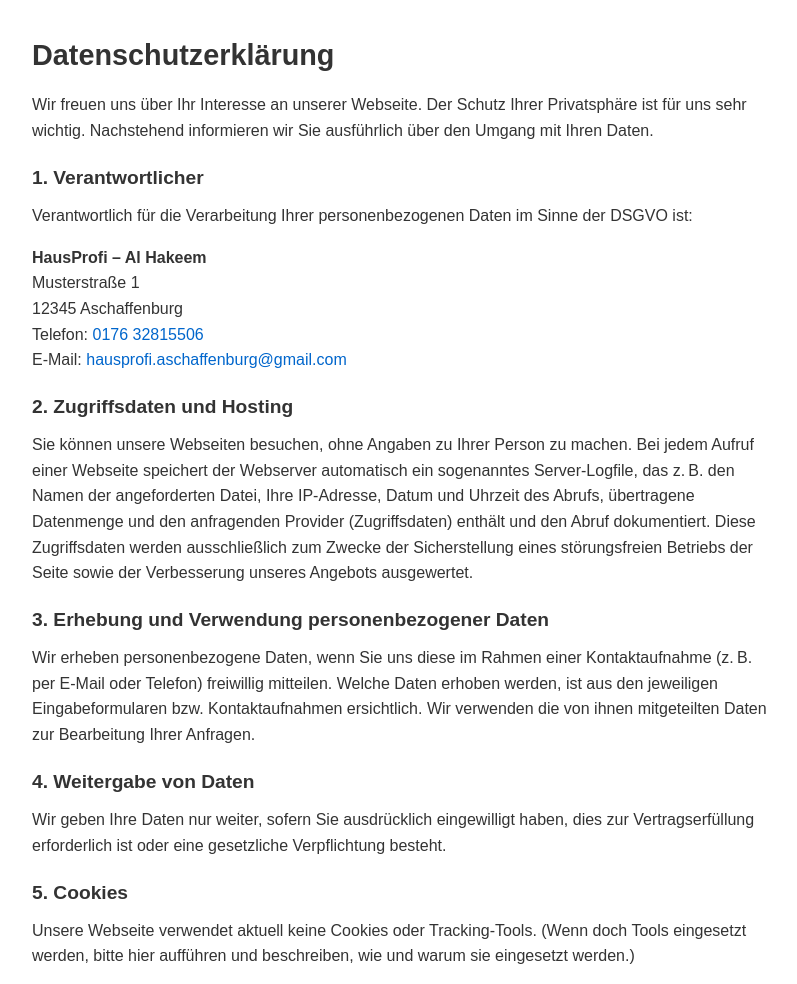
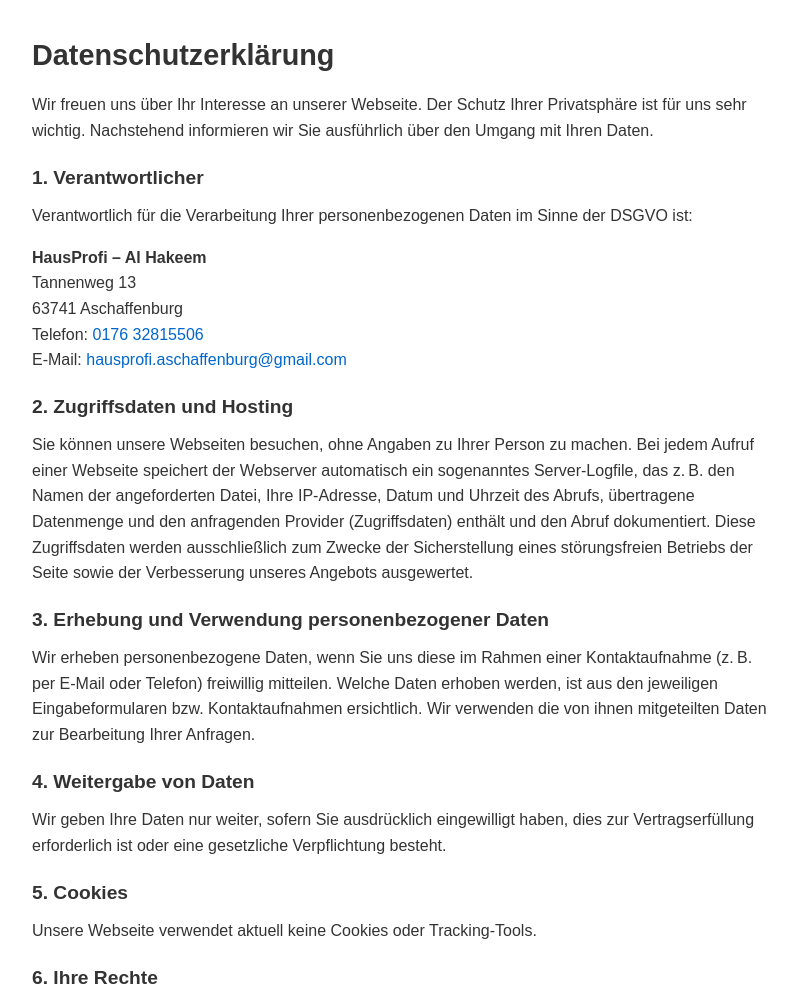
Before and after one commit to trklkddr/hausprofi, a plain HTML site: page datenschutz.html in a window 1280 px wide. Shown: the top 984 px of the page, without its empty margins (240-1037 px from the left). Drawn offline with Linux system fonts and the light colour scheme.

Commit message:
Update datenschutz.html -

```diff
--- a/datenschutz.html
+++ b/datenschutz.html
@@ -89,8 +89,8 @@
     Verantwortlich für die Verarbeitung Ihrer personenbezogenen Daten im Sinne der DSGVO ist:
   </p>
   <p><strong>HausProfi – Al Hakeem</strong><br>
-  Musterstraße 1<br>
-  12345 Aschaffenburg<br>
+  Tannenweg 13<br>
+  63741 Aschaffenburg<br>
   Telefon: <a href="tel:+4917632815506">0176 32815506</a><br>
   E-Mail: <a href="mailto:hausprofi.aschaffenburg@gmail.com">hausprofi.aschaffenburg@gmail.com</a>
   </p>
@@ -122,8 +122,7 @@
 
   <h2>5. Cookies</h2>
   <p>
-    Unsere Webseite verwendet aktuell keine Cookies oder Tracking-Tools. (Wenn doch Tools
-    eingesetzt werden, bitte hier aufführen und beschreiben, wie und warum sie eingesetzt werden.)
+    Unsere Webseite verwendet aktuell keine Cookies oder Tracking-Tools.
   </p>
 
   <h2>6. Ihre Rechte</h2>
@@ -146,7 +145,7 @@
     erteilter Einwilligungen wenden Sie sich bitte an:
   </p>
   <p><strong>HausProfi – Al Hakeem</strong><br>
-  Musterstraße 1, 12345 Aschaffenburg<br>
+ Tannenweg 13, 63741 Aschaffenburg<br>
   Telefon: <a href="tel:+4917632815506">0176 32815506</a><br>
   E-Mail: <a href="mailto:hausprofi.aschaffenburg@gmail.com">hausprofi.aschaffenburg@gmail.com</a>
   </p>
```
